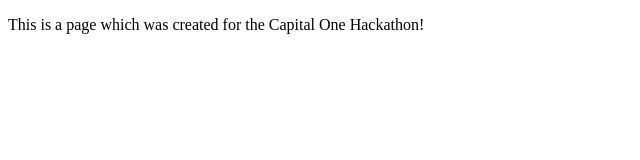
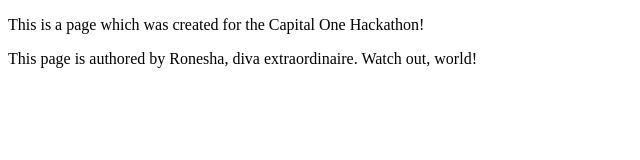
Before and after one commit to rddennis/capitalonehackathon, a plain HTML site: page index.html in a window 1280 px wide. Shown: the whole page, without its empty margins (0-640 px from the left). Drawn offline with Linux system fonts and the light colour scheme.

Commit message:
These are Erick's additions

```diff
--- a/index.html
+++ b/index.html
@@ -5,5 +5,6 @@
 </head>
 <body>
 <p>This is a page which was created for the Capital One Hackathon!</p>
+<p>This page is authored by Ronesha, diva extraordinaire. Watch out, world!<p>
 </body>
 </html>
```
Also changed, not shown: 1 other file.
